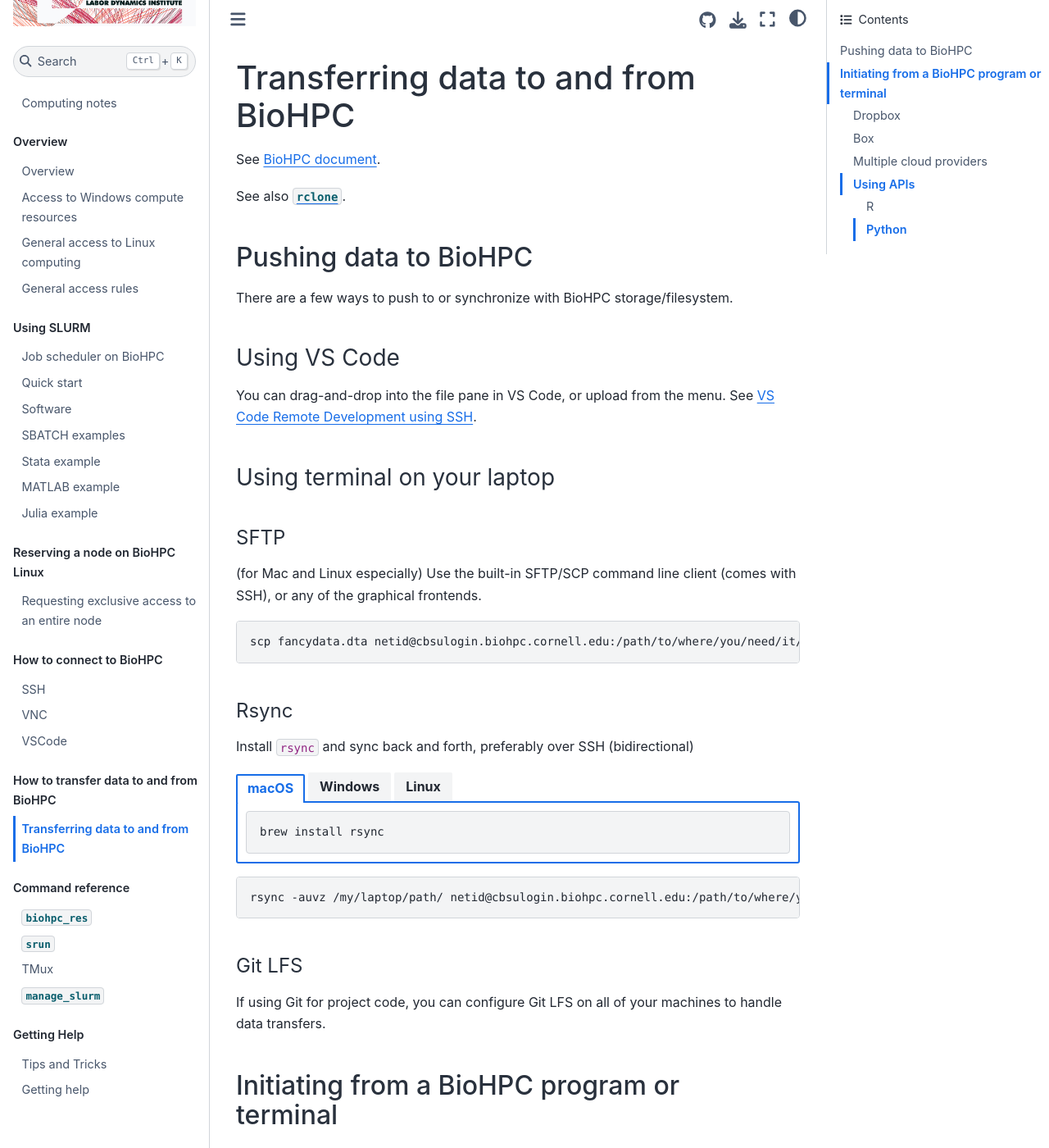
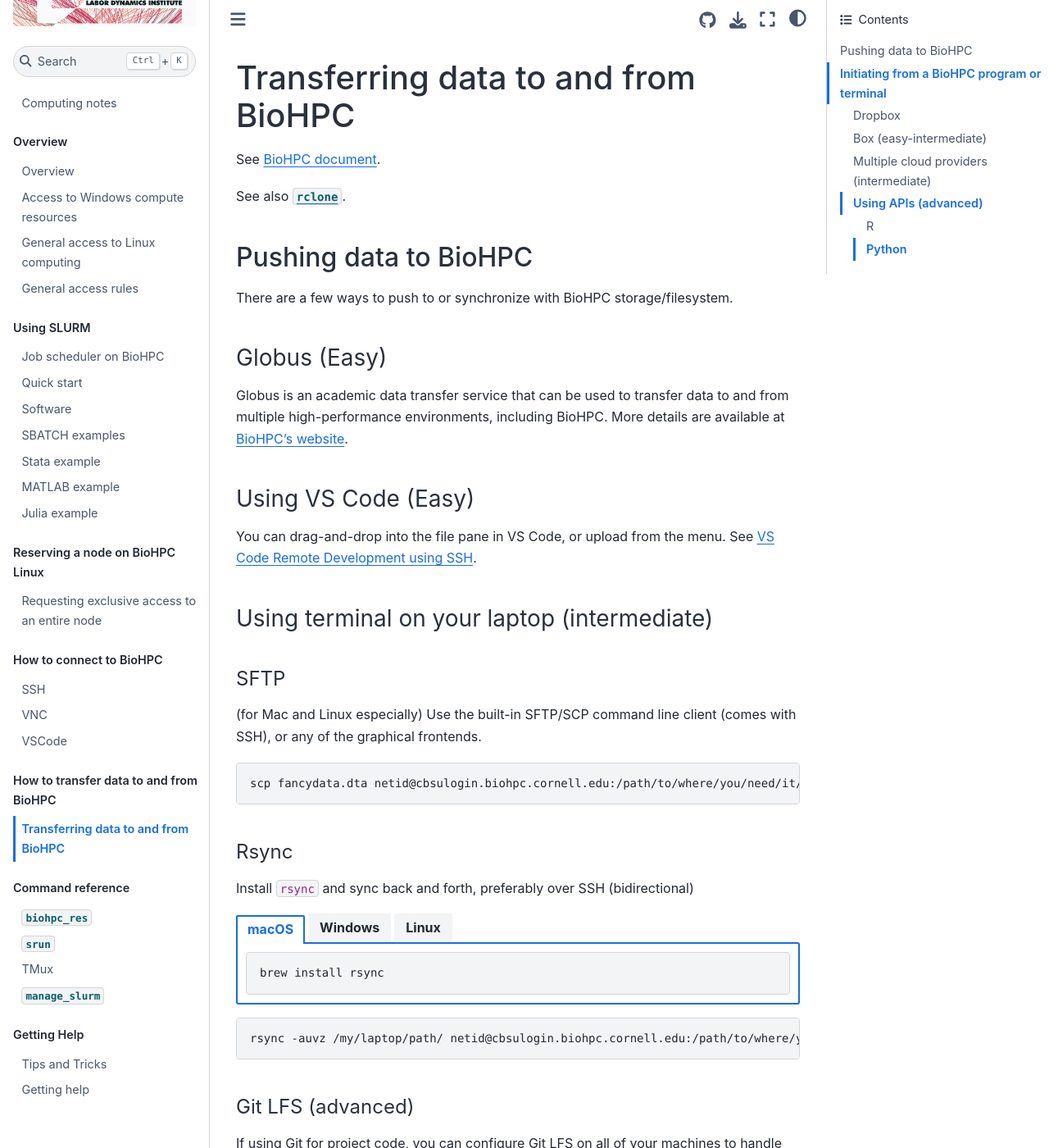
Before and after one commit to labordynamicsinstitute/ecco-notes, a Jupyter Book: the page built from docs/transfer.md, in a window 1280 px wide and 1400 px high. Shown: the whole window at 82% size. Built offline with Jupyter Book 1.0.4 settings and Sphinx 7.4.7 and the Sphinx Book theme 1.1.4, drawn with Linux system fonts in a browser that asks for light colours; some of the changed text lies outside the part shown.

Commit message:
Update to transfer methods

````diff
--- a/docs/transfer.md
+++ b/docs/transfer.md
@@ -9,11 +9,15 @@
 
 There are a few ways to push to or synchronize with BioHPC storage/filesystem.
 
-### Using VS Code
+### Globus (Easy)
+
+Globus is an academic data transfer service that can be used to transfer data to and from multiple high-performance environments, including BioHPC. More details are available at [BioHPC's website](https://biohpc.cornell.edu/lab/doc/globus_at_biohpc_lab.pdf).
+
+### Using VS Code (Easy)
 
 You can drag-and-drop into the file pane in VS Code, or upload from the menu. See [VS Code Remote Development using SSH](https://code.visualstudio.com/docs/remote/ssh).
 
-### Using terminal on your laptop
+### Using terminal on your laptop (intermediate)
 
 #### SFTP
 
@@ -62,7 +66,7 @@
 rsync -auvz /my/laptop/path/ netid@cbsulogin.biohpc.cornell.edu:/path/to/where/you/need/it/
 ```
 
-#### Git LFS
+#### Git LFS (advanced)
 
 If using Git for project code, you can configure Git LFS on all of your machines to handle data transfers.
 
@@ -70,11 +74,11 @@
 
 ### Dropbox
 
-#### Bi-directional
+#### Bi-directional (tricky)
 
 Dropbox is usually not installable on BioHPC. The [unofficial command line tool](https://github.com/dropbox/dbxcli) can be used for one-off transfers (follow instructions for Mac OSX installation, replacing `dbxcli-darwin-amd64` with `dbxcli-linux-amd64`). You can then use `dbxcli` to download or upload data from your Dropbox account.
 
-#### Download only
+#### Download only (easy)
 
 Alternatively, you can find the download link for single files, e.g. `https://www.dropbox.com/scl/fi/vv8wujjdhxislw15sfmbng1a/fancydata.dta?rlkey=d2x4ehh46rjxqe8dhsp89vv53&st=2x47iv6s&dl=0` and then use the command line `wget` to download it directly (no upload). Replace the `dl=0` at the end of the URL with `dl=1`.
 
@@ -82,7 +86,7 @@
 wget -o fancydata.dta "https://www.dropbox.com/scl/fi/vv8wujjdhxislw15sfmbng1a/fancydata.dta?rlkey=d2x4ehh46rjxqe8dhsp89vv53&st=2x47iv6s&dl=1"
 ```
 
-### Box
+### Box (easy-intermediate)
 
 Similar to the "Download only" Dropbox method, you can use a URL to download specific Box-hosted files.
 
@@ -95,7 +99,7 @@
 wget -o fancydata.dta "https://cornell.box.com/shared/static/q0vmkhzfd8mrcl9wzgeub5x74a8yoh8u.dta"
 ```
 
-### Multiple cloud providers
+### Multiple cloud providers (intermediate)
 
 The command `rclone` can be used to synchronize with multiple cloud providers.
 
@@ -137,7 +141,7 @@
 
 :::::
 
-### Using APIs
+### Using APIs (advanced)
 
 All major cloud services have APIs that can be used.
 
````
